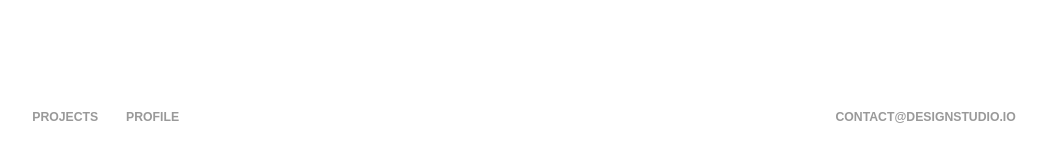
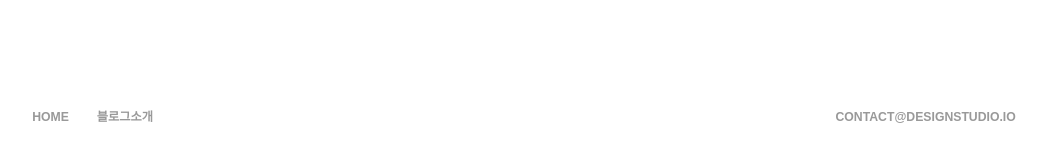
Before and after one commit to gks0405/gks0405.github.com, a Jekyll site: the page built from index.html, in a window 1280 px wide. Shown: the part 1202-1345 px from the top of the page, without its empty margins (116-1163 px from the left). Built offline with Jekyll 4.4.1, drawn with Linux system fonts in a browser that asks for light colours; nearby versions of some CDN libraries.

Commit message:
Update footer_section.html

```diff
--- a/_includes/core_components/footer_section.html
+++ b/_includes/core_components/footer_section.html
@@ -1,7 +1,7 @@
 <div class='content_offset '>
 	<div class='footer_links footer_section'>
-		<span><a class='' href="/">Projects</a></span>
-		<span><a class='' href="/profile">Profile</a></span>
+		<span><a class='' href="/">Home</a></span>
+		<span><a class='' href="/profile">블로그소개</a></span>
 		<span class="footer_title"><a class='' href="mailto:contact@designstudio.io">contact@designstudio.io</a></span>
 	</div>
 </div>
```
